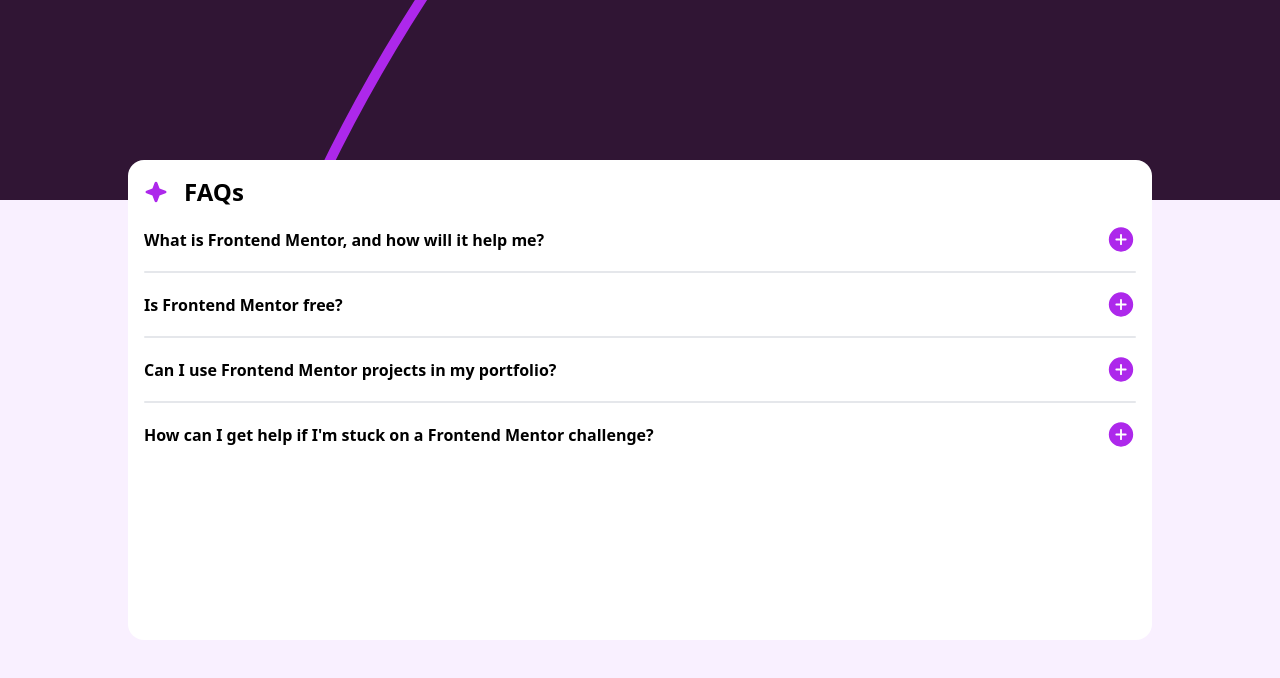
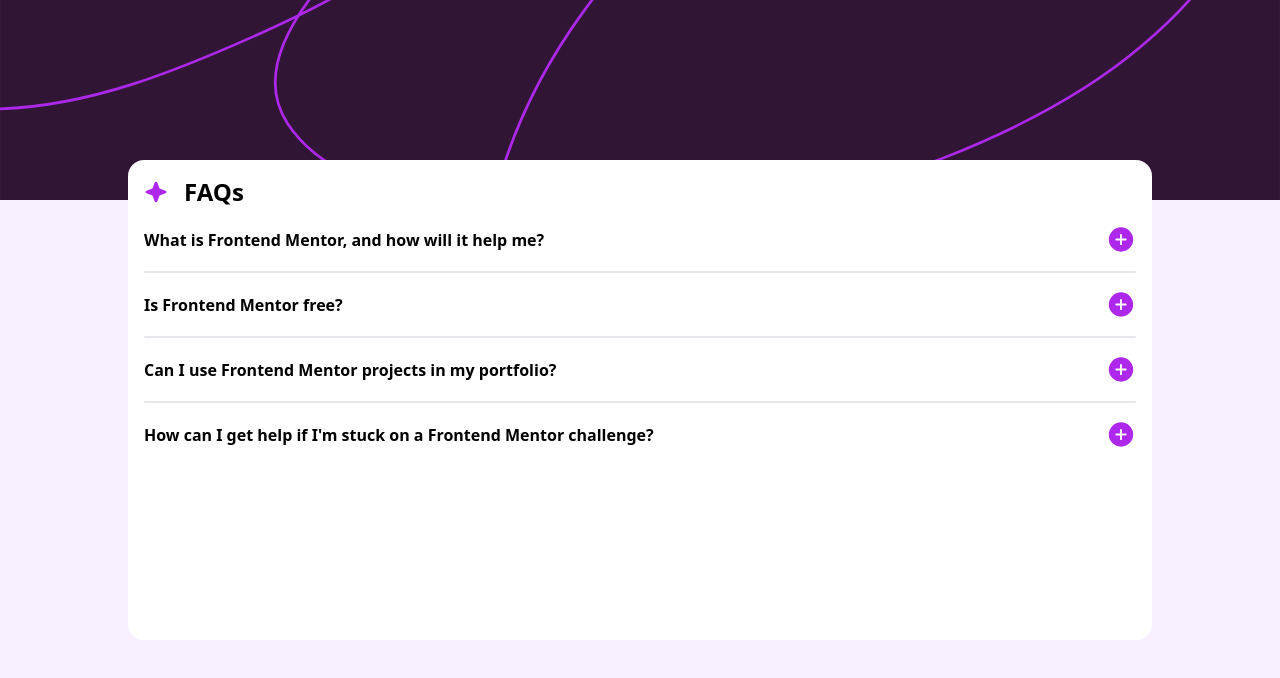
Before and after one commit to Chung-Kai-Cheng/FAQ, a React (Vite) app: page / in a window 1280 px wide. Shown: the top 678 px of the page. Built offline with nearby package versions, Linux system fonts and the light colour scheme.

Commit message:
Feat: toggle images when window size change

```diff
--- a/src/App.jsx
+++ b/src/App.jsx
@@ -1,10 +1,27 @@
+import { useEffect, useState } from "react";
 import Line from "./components/Line";
 import QandA from "./components/QandA";
 
 export default function App() {
+
+  const [windowWidth, setWindowWidth] = useState(window.innerWidth)
+
+  const handleResize = () => {
+  setWindowWidth(window.innerWidth)
+  }
+
+  useEffect(() => {
+    window.addEventListener('resize', handleResize)
+    return () => {
+      window.removeEventListener('resize', handleResize)
+    }
+  },[])
+
+  const imgUrl = windowWidth < 375 ? "../src/assets/images/background-pattern-mobile.svg" : "../src/assets/images/background-pattern-desktop.svg"
+
   return(
 <div className="h-full relative flex flex-col">
-  <img src="../src/assets/images/background-pattern-mobile.svg" alt="header image" className=" h-1/4 object-cover"/>
+  <img src={imgUrl} alt="header image" className=" h-1/4 object-cover"/>
   <main className="h-3/5 bg-white absolute w-4/5 top-1/2 left-1/2 transform -translate-x-1/2 -translate-y-1/2 p-4 rounded-2xl overflow-y-scroll">
   <div className="flex items-center">
     <img src="../src/assets/images/icon-star.svg" alt="stars" className="w-6"/>
```
